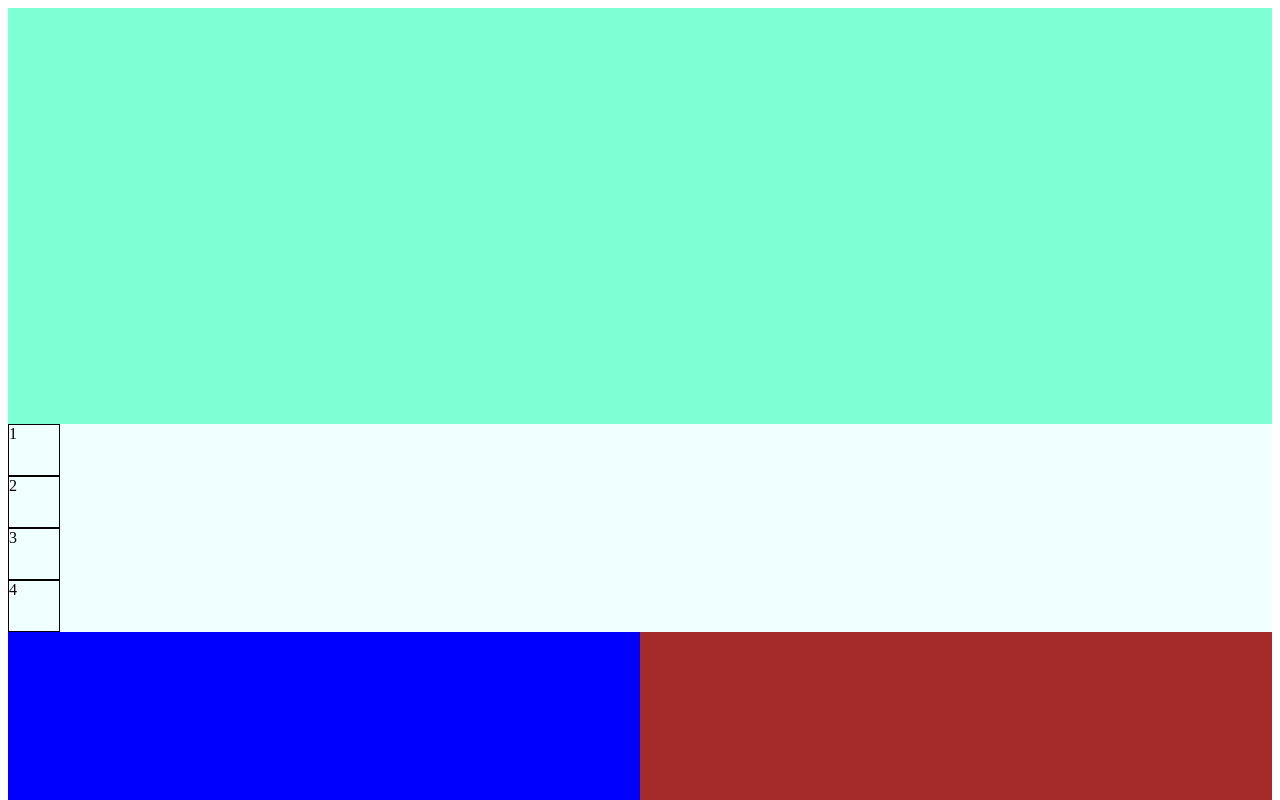
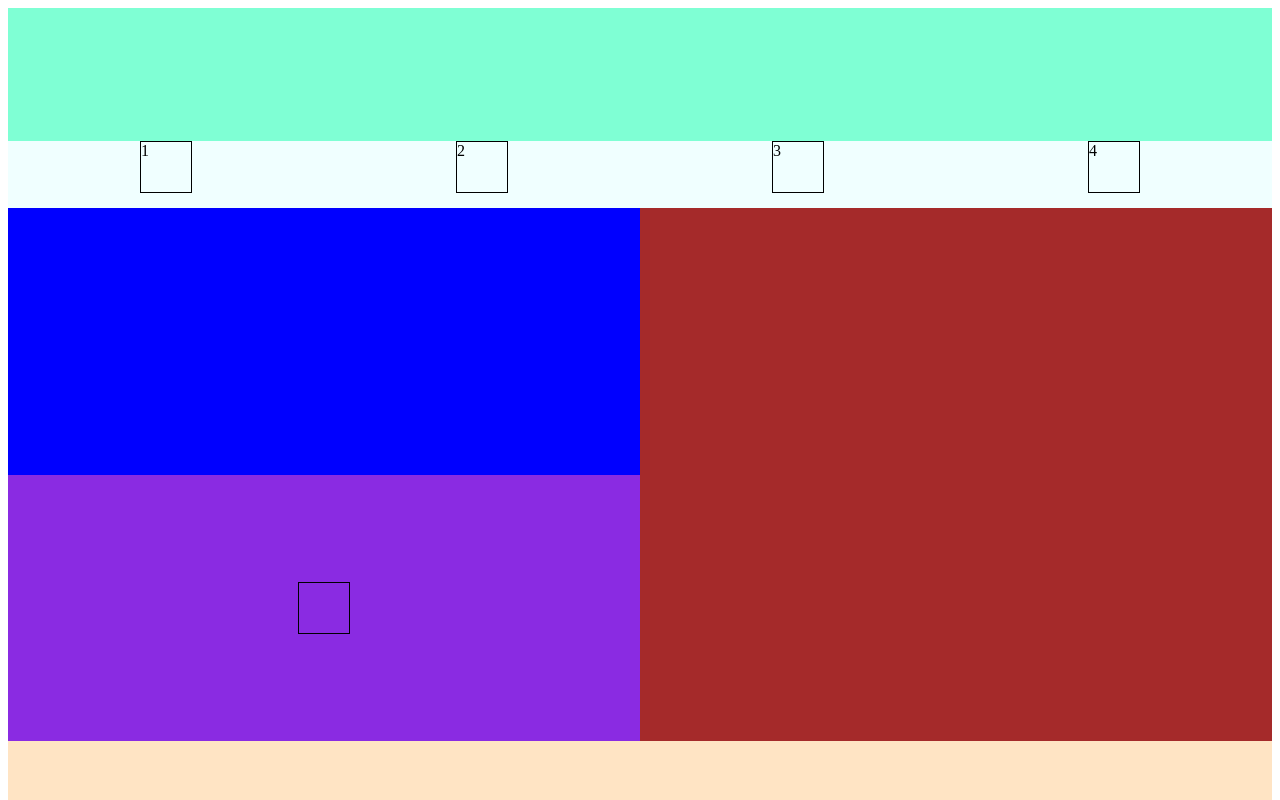
Before and after one commit to amrulsy/kuliner, a plain HTML site: page index.html in a window 1280 px wide. Shown: the top 800 px of the page. Drawn offline with Linux system fonts and the light colour scheme.

Commit message:
styling dengan flex

```diff
--- a/index.html
+++ b/index.html
@@ -22,7 +22,7 @@
 
         </section>
         <article>
-
+            <div id="center"></div>
         </article>
         <aside>
 
--- a/style.css
+++ b/style.css
@@ -21,9 +21,12 @@ header {
 nav {
     background-color: azure;
     grid-area: nav;
+    display: flex;
+    flex-direction: row;
+    justify-content: space-around;
 }
 
-.satu, .dua, .tiga, .empat {
+.satu, .dua, .tiga, .empat, #center{
     width: 50px;
     height: 50px;
     border: 1px solid black;
@@ -37,6 +40,9 @@ section {
 article {
     background-color: blueviolet;
     grid-area: article;
+    display: flex;
+    justify-content: center;
+    align-items: center;
 }
 
 aside {
```
